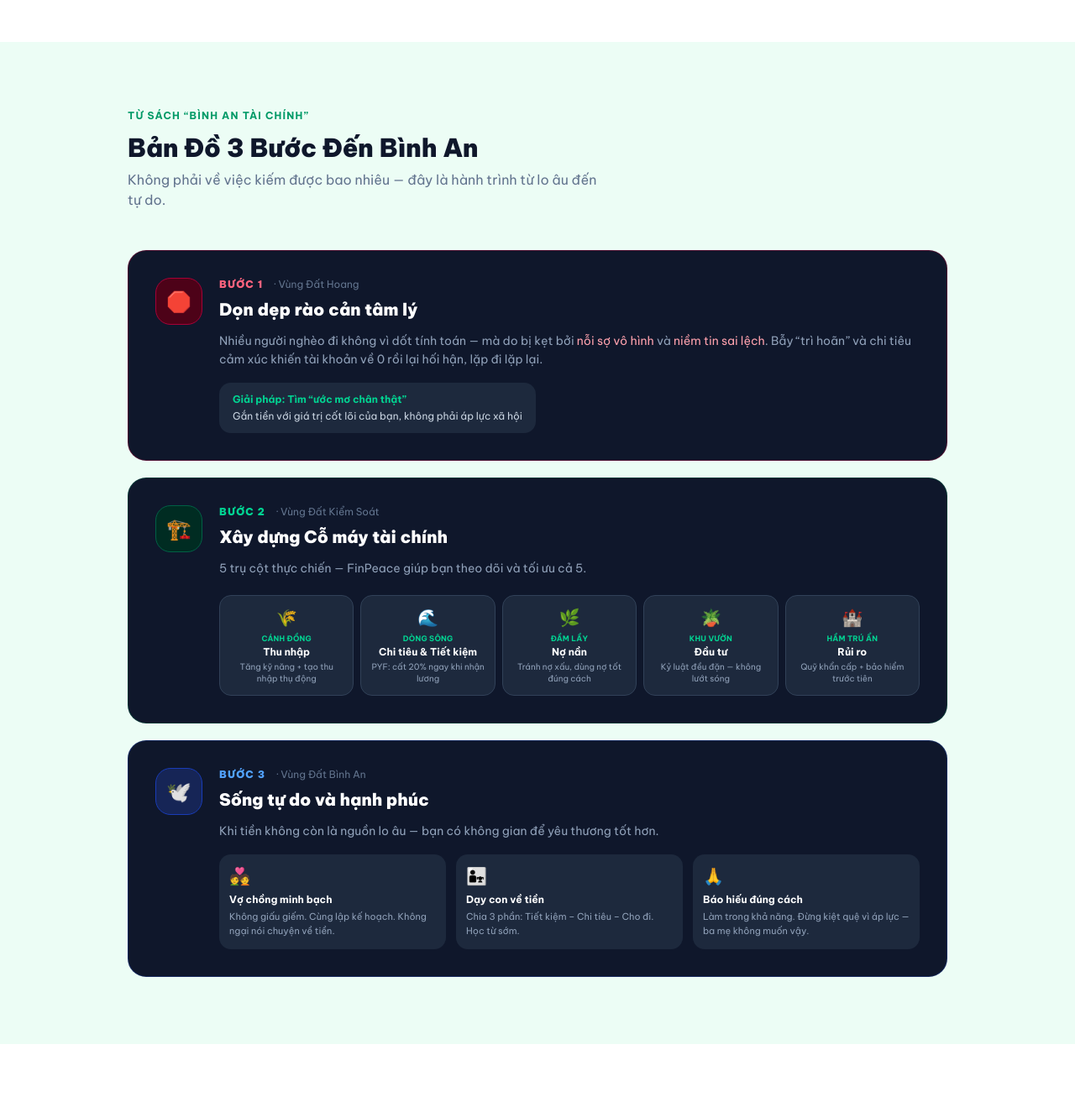
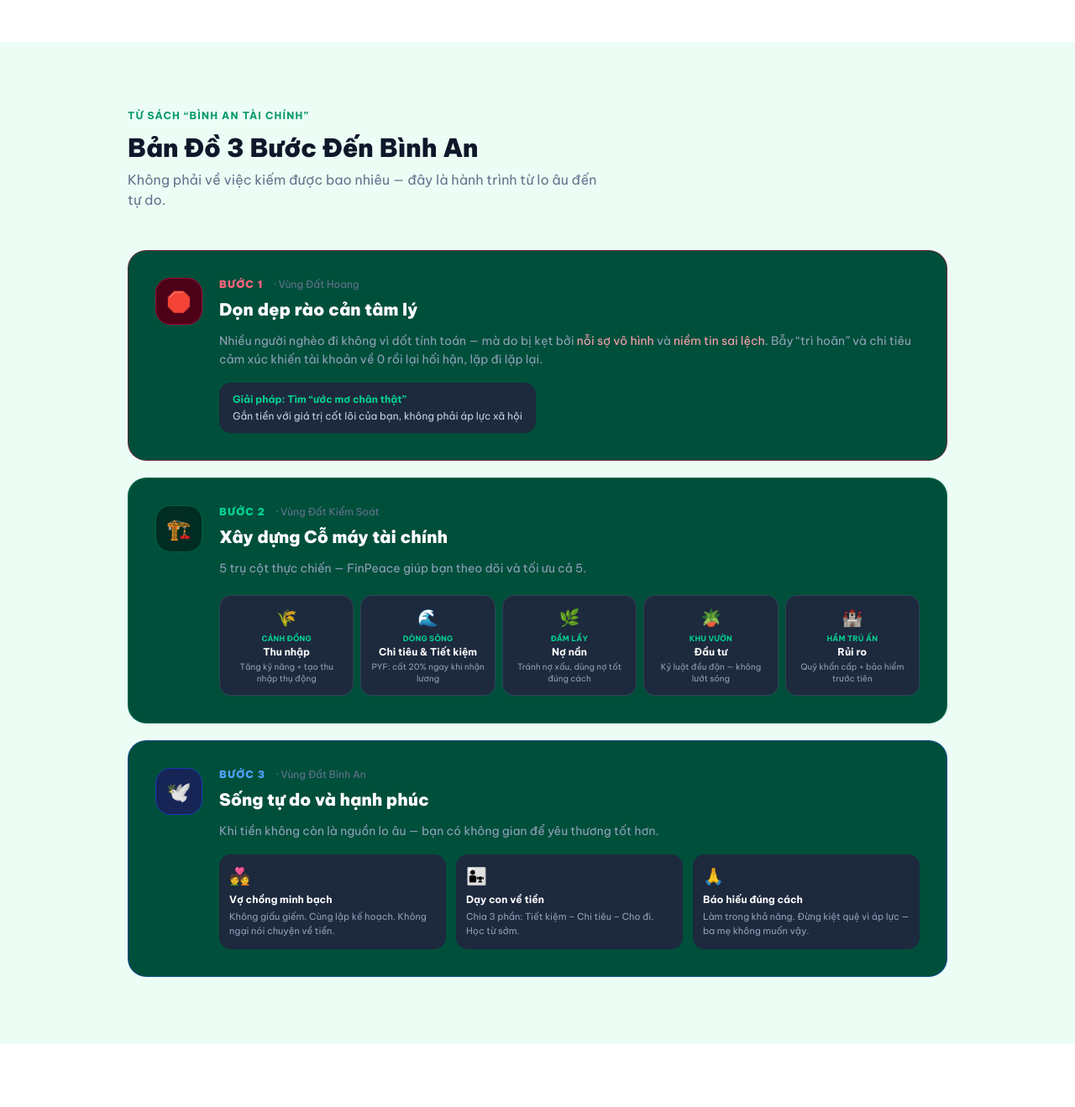
Before and after one commit to nguyeneric81-del/finpeace-web, a Next.js app: page / in a window 1280 px wide. Shown: the part 1928-3247 px from the top of the page at 84% size. Built offline with nearby package versions, Linux system fonts and the light colour scheme.

Commit message:
fix: cards 3 bước đổi sang bg-emerald-900 thay đen slate

```diff
--- a/src/app/page.tsx
+++ b/src/app/page.tsx
@@ -182,7 +182,7 @@ export default function HomePage() {
                     <p className="text-slate-500 mb-12 max-w-xl">Không phải về việc kiếm được bao nhiêu — đây là hành trình từ lo âu đến tự do.</p>
                     <div className="space-y-5">
                         {/* BƯỚC 1 */}
-                        <div className="bg-slate-900 border border-rose-900/50 rounded-3xl p-8">
+                        <div className="bg-emerald-900 border border-rose-700/50 rounded-3xl p-8">
                             <div className="flex items-start gap-5">
                                 <div className="shrink-0 w-14 h-14 bg-rose-950 border border-rose-800 rounded-2xl flex items-center justify-center text-2xl">🛑</div>
                                 <div className="flex-1">
@@ -202,7 +202,7 @@ export default function HomePage() {
                             </div>
                         </div>
                         {/* BƯỚC 2 */}
-                        <div className="bg-slate-900 border border-emerald-900/50 rounded-3xl p-8">
+                        <div className="bg-emerald-900 border border-emerald-600/40 rounded-3xl p-8">
                             <div className="flex items-start gap-5">
                                 <div className="shrink-0 w-14 h-14 bg-emerald-950 border border-emerald-800 rounded-2xl flex items-center justify-center text-2xl">🏗️</div>
                                 <div className="flex-1">
@@ -232,7 +232,7 @@ export default function HomePage() {
                             </div>
                         </div>
                         {/* BƯỚC 3 */}
-                        <div className="bg-slate-900 border border-blue-900/50 rounded-3xl p-8">
+                        <div className="bg-emerald-900 border border-blue-700/50 rounded-3xl p-8">
                             <div className="flex items-start gap-5">
                                 <div className="shrink-0 w-14 h-14 bg-blue-950 border border-blue-800 rounded-2xl flex items-center justify-center text-2xl">🕊️</div>
                                 <div className="flex-1">
```
